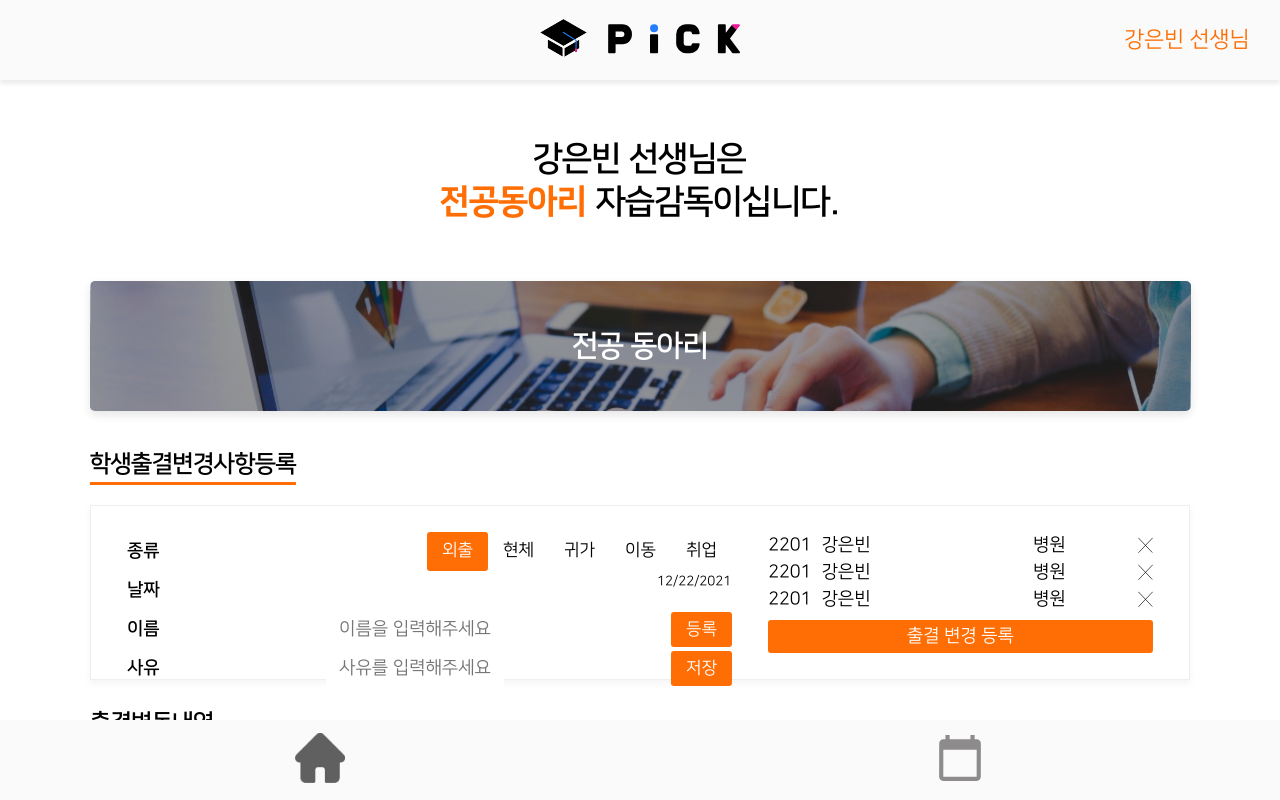
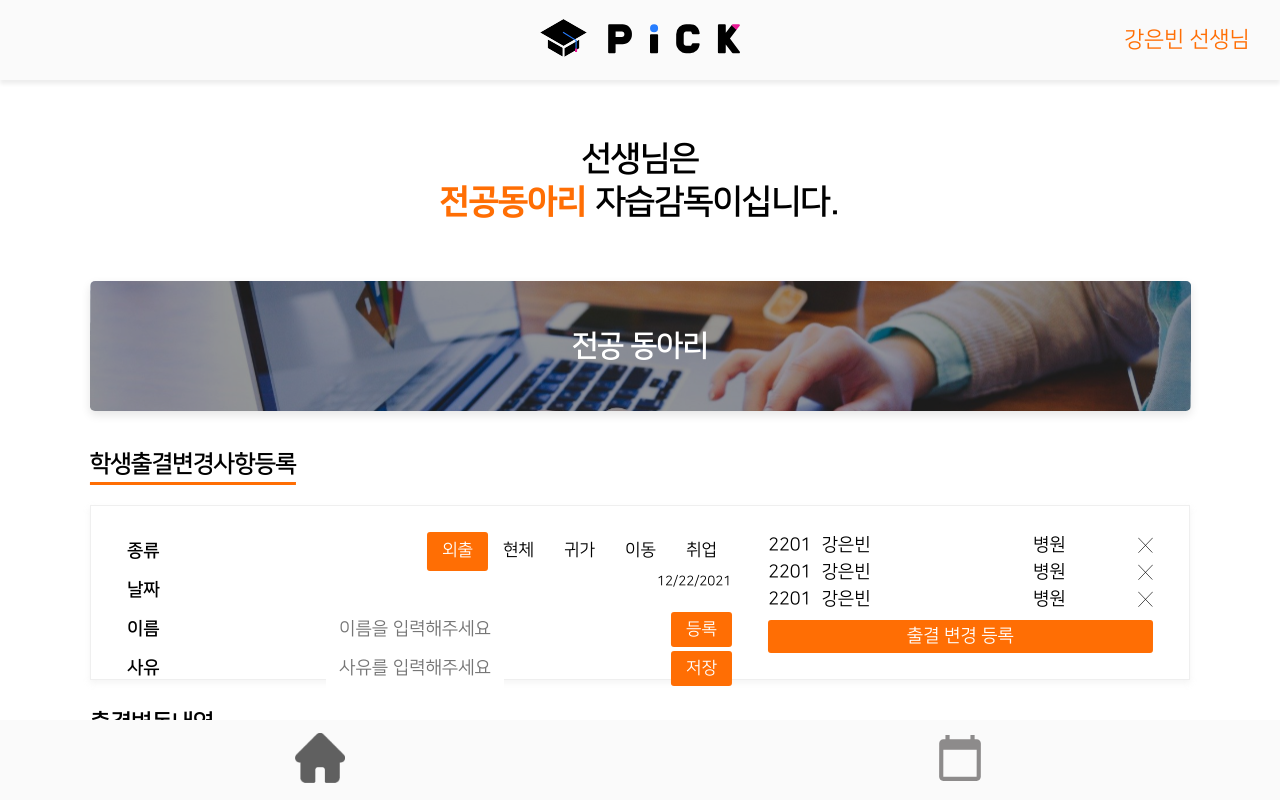
Before and after one commit to DSM-PICK/PICK2021-TABLET-CLIENT, a React (Create React App) app: page /main in a window 1280 px wide. Built offline with nearby package versions, Linux system fonts and the light colour scheme; no server answers.

Commit message:
[FEAT] teacher name feat

```diff
--- a/src/components/mainPage/mainItem/Title.tsx
+++ b/src/components/mainPage/mainItem/Title.tsx
@@ -1,10 +1,15 @@
 import React from "react";
+import { useRecoilValue } from "recoil";
+import { teacherId } from "../../../lib/api/axios";
+import { teacherInfoSelector } from "../../../modules/selector/teacher";
 import * as S from "./style";
 
 const Title = () => {
+  const info = useRecoilValue(teacherInfoSelector(teacherId));
+
   return (
     <S.Title>
-      <span>강은빈 선생님은</span>
+      <span>{info?.name} 선생님은</span>
       <div className="title-item">
         <span>전공동아리</span>
         <span>자습감독이십니다.</span>
```
